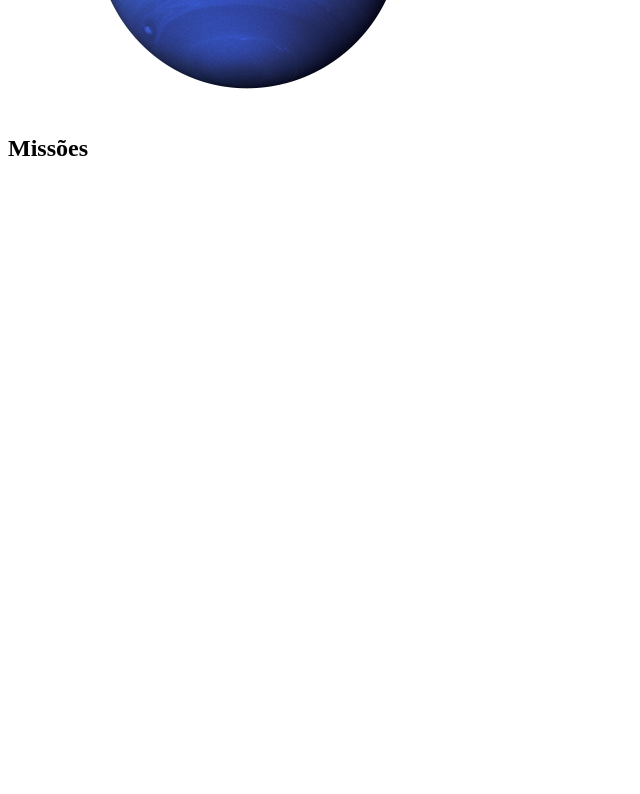
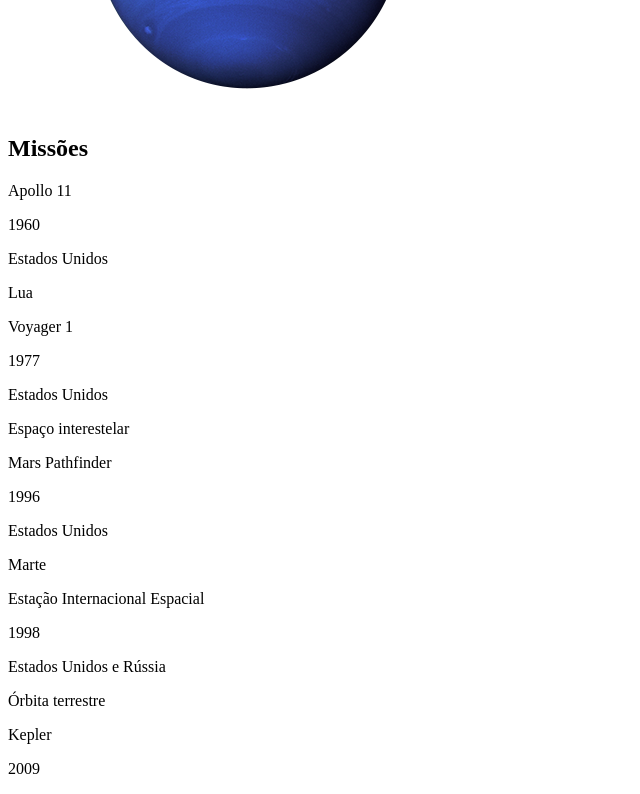
Before and after one commit to renansouza95/solar-system, a React (Create React App) app: page / in a window 1280 px wide. Shown: the part 3380-4174 px from the top of the page, without its empty margins (0-640 px from the left). Before the commit the page ends 3562 px from the top, so only its background shows below. Built offline with nearby package versions, Linux system fonts and the light colour scheme.

Commit message:
Renderiza uma lista de missoes espaciais

```diff
--- a/src/components/Missions.js
+++ b/src/components/Missions.js
@@ -1,11 +1,22 @@
 import React from 'react';
 import Title from './Title';
+import missions from '../data/missions';
+import MissionCard from './MissionCard';
 
 class Missions extends React.Component {
   render() {
     return (
       <div data-testid="missions">
         <Title headline="Missões" />
+        { missions.map((mission) => (
+          <MissionCard
+            key={ mission.name }
+            name={ mission.name }
+            year={ mission.year }
+            country={ mission.country }
+            destination={ mission.destination }
+          />
+        ))}
       </div>
     );
   }
```
Also changed, not shown: src/components/MissionCard.js (renamed from src/components/MssionCard.js).
